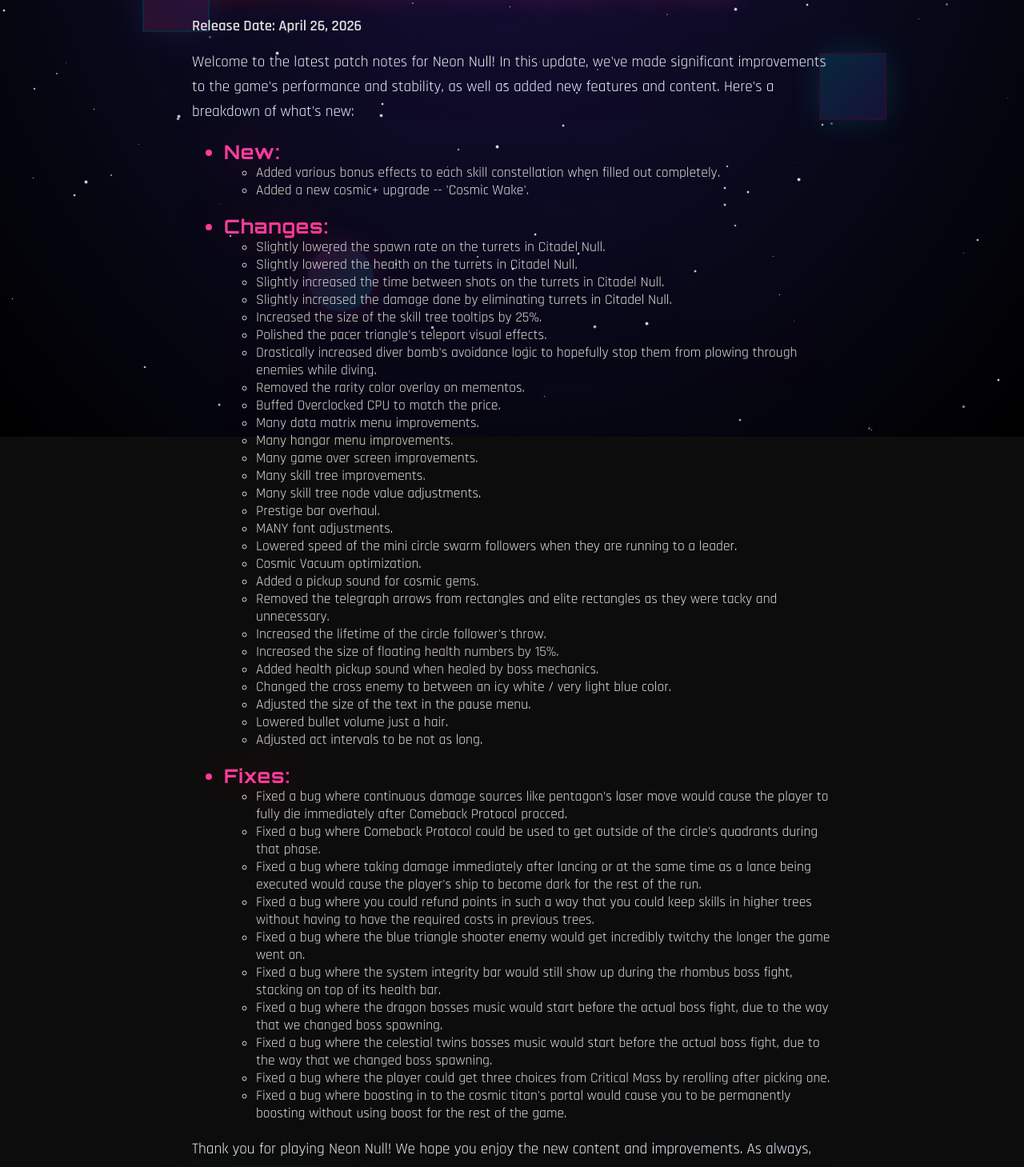
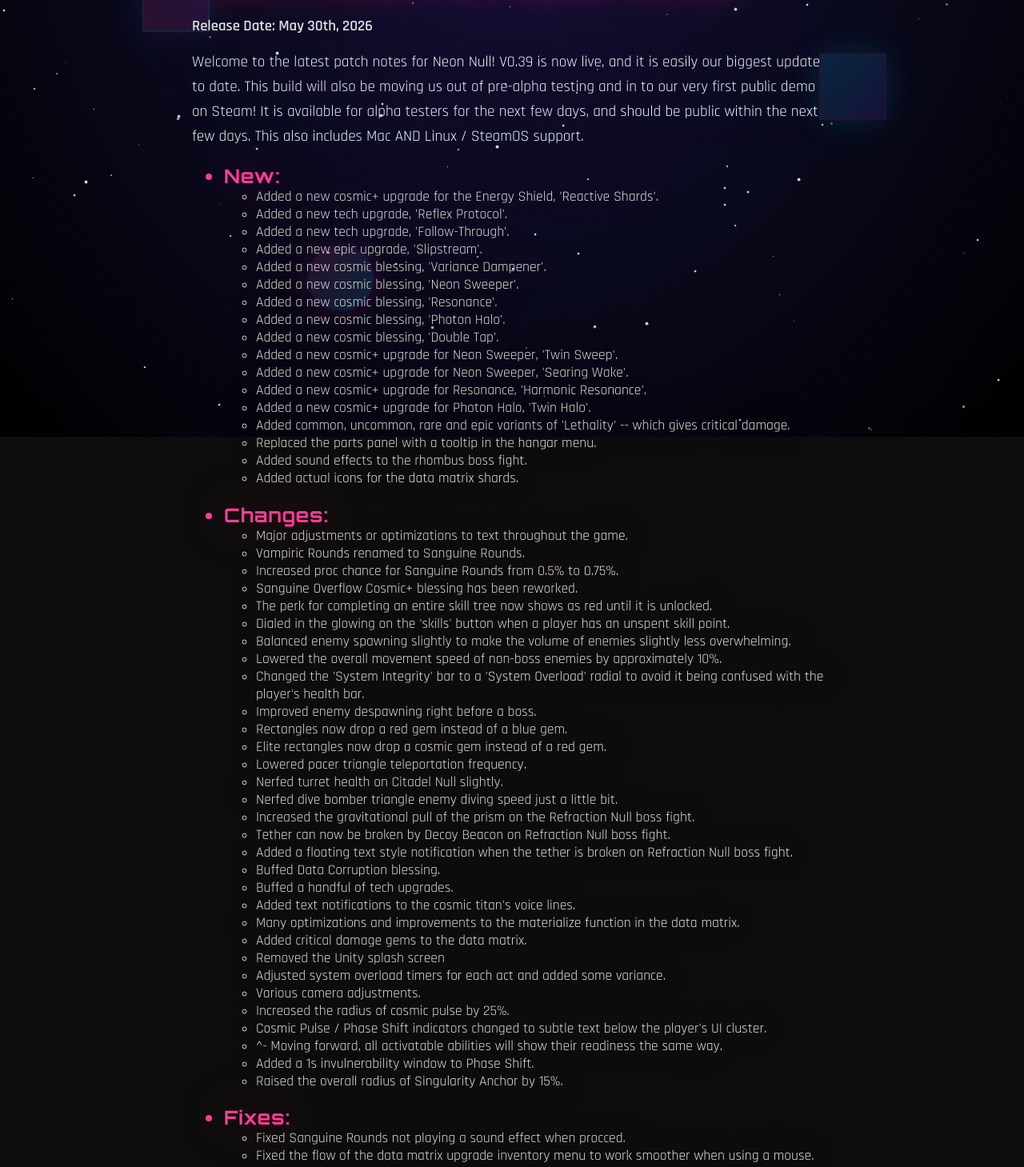
Before and after one commit to ItzJekka/Neonnull, a plain HTML site: page home/Neonnull/patch/index.html in a window 1280 px wide. Shown: the part 254-1713 px from the top of the page at 80% size. Drawn offline with Linux system fonts and the light colour scheme.

Commit message:
May 30th, 2026 Patch notess updated

```diff
--- a/home/Neonnull/patch/index.html
+++ b/home/Neonnull/patch/index.html
@@ -273,67 +273,83 @@
         </nav>
     </header>
     <main id="patch-notes">
-        <h2 class="main-h2">Patch Notes Pre-Alpha V0.38</h2>
-        <h3 class="main-h2">Release Date: April 26, 2026</h3>
-        <p class="main-p">Welcome to the latest patch notes for Neon Null! In this update, we've made significant improvements to the game's performance and stability, as well as added new features and content. Here's a breakdown of what's new:</p>
+        <h2 class="main-h2">Patch Notes Pre-Alpha V0.39</h2>
+        <h3 class="main-h2">Release Date: May 30th, 2026</h3>
+        <p class="main-p">Welcome to the latest patch notes for Neon Null! V0.39 is now live, and it is easily our biggest update to date.
+                        This build will also be moving us out of pre-alpha testing and in to our very first public demo on Steam!
+                        It is available for alpha testers  for the next few days, and should be public within the next few days.
+
+                        This also includes Mac AND Linux / SteamOS support.</p>
         <ul>
             <li class="points"><strong>New:</strong></li>
             <ul style="margin-bottom: 1.2rem; font-family: 'Rajdhani', sans-serif; font-size: 1.1rem;">
-                <li>Added various bonus effects to each skill constellation when filled out completely.</li>
-                <li>Added a new cosmic+ upgrade -- 'Cosmic Wake'.</li>
-                <!--<li>Added a new cosmic+ upgrade, Secure Loop.</li>
-                <li>Added a new tech upgrade, Charging Imperative.</li>
-                <li>Added a new tech upgrade, Overdrive Capacitors.</li>
-                <li>Added a new 'System Health' mechanic. Now, instead of bosses spawning at specific levels, they will spawn once the system health drops to 0. This is a standard timer with a bit of a twist, and it allows for good performance to be rewarded by being able to go in to a boss at a higher level than normal. This will get expanded on as time goes on.</li>
-                <li>Added the elite rhombus to the enemy pool.</li>
-                <li>Added a new cosmic+ upgrade, 'Sanguine Overflow'.</li>
-                <li>Added a new tech upgrade, 'Thermal Exhaust'.</li>
-                <li>Added a new tech upgrade, 'Surge Collector'.</li>
-                <li>Added two new songs to the soundtrack.</li>-->
+                <li>Added a new cosmic+ upgrade for the Energy Shield, 'Reactive Shards'.</li>
+                <li>Added a new tech upgrade, 'Reflex Protocol'.</li>
+                <li>Added a new tech upgrade, 'Follow-Through'.</li>
+                <li>Added a new epic upgrade, 'Slipstream'.</li>
+                <li>Added a new cosmic blessing, 'Variance Dampener'.</li>
+                <li>Added a new cosmic blessing, 'Neon Sweeper'.</li>
+                <li>Added a new cosmic blessing, 'Resonance'.</li>
+                <li>Added a new cosmic blessing, 'Photon Halo'.</li>
+                <li>Added a new cosmic blessing, 'Double Tap'.</li>
+                <li>Added a new cosmic+ upgrade for Neon Sweeper, 'Twin Sweep'.</li>
+                <li>Added a new cosmic+ upgrade for Neon Sweeper, 'Searing Wake'.</li>
+                <li>Added a new cosmic+ upgrade for Resonance, 'Harmonic Resonance'.</li>
+                <li>Added a new cosmic+ upgrade for Photon Halo, 'Twin Halo'.</li>
+                <li>Added common, uncommon, rare and epic variants of 'Lethality' -- which gives critical damage.</li>
+                <li>Replaced the parts panel with a tooltip in the hangar menu.</li>
+                <li>Added sound effects to the rhombus boss fight.</li>
+                <li>Added actual icons for the data matrix shards.</li>
+                <!--<li></li>
+                <li></li>-->
                 </ul>
             <li class="points"><strong>Changes:</strong></li>
             <ul style="margin-bottom: 1.2rem; font-family: 'Rajdhani', sans-serif; font-size: 1.1rem;">
-                <li>Slightly lowered the spawn rate on the turrets in Citadel Null.</li>
-                <li>Slightly lowered the health on the turrets in Citadel Null.</li>
-                <li>Slightly increased the time between shots on the turrets in Citadel Null.</li>
-                <li>Slightly increased the damage done by eliminating turrets in Citadel Null.</li>
-                <li>Increased the size of the skill tree tooltips by 25%.</li>
-                <li>Polished the pacer triangle's teleport visual effects.</li>
-                <li>Drastically increased diver bomb's avoidance logic to hopefully stop them from plowing through enemies while diving.</li>
-                <li>Removed the rarity color overlay on mementos.</li>
-                <li>Buffed Overclocked CPU to match the price.</li>
-                <li>Many data matrix menu improvements.</li>
-                <li>Many hangar menu improvements.</li>
-                <li>Many game over screen improvements.</li>
-                <li>Many skill tree improvements.</li>
-                <li>Many skill tree node value adjustments.</li>
-                <li>Prestige bar overhaul.</li>
-                <li>MANY font adjustments.</li>
-                <li>Lowered speed of the mini circle swarm followers when they are running to a leader.</li>
-                <li>Cosmic Vacuum optimization.</li>
-                <li>Added a pickup sound for cosmic gems.</li>
-                <li>Removed the telegraph arrows from rectangles and elite rectangles as they were tacky and unnecessary.</li>
-                <li>Increased the lifetime of the circle follower's throw.</li>
-                <li>Increased the size of floating health numbers by 15%.</li>
-                <li>Added health pickup sound when healed by boss mechanics.</li>
-                <li>Changed the cross enemy to between an icy white / very light blue color.</li>
-                <li>Adjusted the size of the text in the pause menu.</li>
-                <li>Lowered bullet volume just a hair.</li>
-                <li>Adjusted act intervals to be not as long.</li>
+                <li>Major adjustments or optimizations to text throughout the game.</li>
+                <li>Vampiric Rounds renamed to Sanguine Rounds.</li>
+                <li>Increased proc chance for Sanguine Rounds from 0.5% to 0.75%.</li>
+                <li>Sanguine Overflow Cosmic+ blessing has been reworked.</li>
+                <li>The perk for completing an entire skill tree now shows as red until it is unlocked.</li>
+                <li>Dialed in the glowing on the 'skills' button when a player has an unspent skill point.</li>
+                <li>Balanced enemy spawning slightly to make the volume of enemies slightly less overwhelming.</li>
+                <li>Lowered the overall movement speed of non-boss enemies by approximately 10%.</li>
+                <li>Changed the 'System Integrity' bar to a 'System Overload' radial to avoid it being confused with the player's health bar.</li>
+                <li>Improved enemy despawning right before a boss.</li>
+                <li>Rectangles now drop a red gem instead of a blue gem.</li>
+                <li>Elite rectangles now drop a cosmic gem instead of a red gem.</li>
+                <li>Lowered pacer triangle teleportation frequency.</li>
+                <li>Nerfed turret health on Citadel Null slightly.</li>
+                <li>Nerfed dive bomber triangle enemy diving speed just a little bit.</li>
+                <li>Increased the gravitational pull of the prism on the Refraction Null boss fight.</li>
+                <li>Tether can now be broken by Decoy Beacon on Refraction Null boss fight.</li>
+                <li>Added a floating text style notification when the tether is broken on Refraction Null boss fight.</li>
+                <li>Buffed Data Corruption blessing.</li>
+                <li>Buffed a handful of tech upgrades.</li>
+                <li>Added text notifications to the cosmic titan's voice lines.</li>
+                <li>Many optimizations and improvements to the materialize function in the data matrix.</li>
+                <li>Added critical damage gems to the data matrix.</li>
+                <li>Removed the Unity splash screen</li>
+                <li>Adjusted system overload timers for each act and added some variance.</li>
+                <li>Various camera adjustments.</li>
+                <li>Increased the radius of cosmic pulse by 25%.</li>
+                <li>Cosmic Pulse / Phase Shift indicators changed to subtle text below the player's UI cluster.</li>
+                <li>^- Moving forward, all activatable abilities will show their readiness the same way.</li>
+                <li>Added a 1s invulnerability window to Phase Shift.</li>
+                <li>Raised the overall radius of Singularity Anchor by 15%.</li>
             </ul>
             <li class="points"><strong>Fixes:</strong></li>
             <ul style="margin-bottom: 1.2rem; font-family: 'Rajdhani', sans-serif; font-size: 1.1rem;">
-                <li>Fixed a bug where continuous damage sources like pentagon's laser move would cause the player to fully die immediately after Comeback Protocol procced.</li>
-                <li>Fixed a bug where Comeback Protocol could be used to get outside of the circle's quadrants during that phase.</li>
-                <li>Fixed a bug where taking damage immediately after lancing or at the same time as a lance being executed would cause the player's ship to become dark for the rest of the run.</li>
-                <li>Fixed a bug where you could refund points in such a way that you could keep skills in higher trees without having to have the required costs in previous trees.</li>
-                <li>Fixed a bug where the blue triangle shooter enemy would get incredibly twitchy the longer the game went on.</li>
-                <li>Fixed a bug where the system integrity bar would still show up during the rhombus boss fight, stacking on top of its health bar.</li>
-                <li>Fixed a bug where the dragon bosses music would start before the actual boss fight, due to the way that we changed boss spawning.</li>
+                <li>Fixed Sanguine Rounds not playing a sound effect when procced.</li>
+                <li>Fixed the flow of the data matrix upgrade inventory menu to work smoother when using a mouse.</li>
+                <li>Fixed some bugs with dive bomber triangle enemy logic.</li>
+                <li>Fixed a few bugs with a few of the in game notifications.</li>
+                <li>Fixed being able to drag the viewport in the hangar.</li>
+                <li>Fixed a bug where Citadel Null's aiming corner telegraph would linger during and briefly after death cutscene.</li>
+                <!--<li>Fixed a bug where the dragon bosses music would start before the actual boss fight, due to the way that we changed boss spawning.</li>
                 <li>Fixed a bug where the celestial twins bosses music would start before the actual boss fight, due to the way that we changed boss spawning.</li>
                 <li>Fixed a bug where the player could get three choices from Critical Mass by rerolling after picking one.</li>
                 <li>Fixed a bug where boosting in to the cosmic titan's portal would cause you to be permanently boosting without using boost for the rest of the game.</li>
-                <!--<li>Fixed some issues with the upgrade menu, should be much cleaner now.</li>
+                <li>Fixed some issues with the upgrade menu, should be much cleaner now.</li>
                 <li>Fixed a bug where the Recursive Payload upgrade did not sync with the bombard and trident protocol upgrades.</li>
                 <li>Fixed two tiny bugs for controller navigation in the hangar panel.</li>
                 <li>Fixed a bug where a challenge and an event can happen at the same time, causing notifications to stack and other unintended results.</li>
```
Also changed, not shown: home/Neonnull/index.html (+1 -1 lines).
